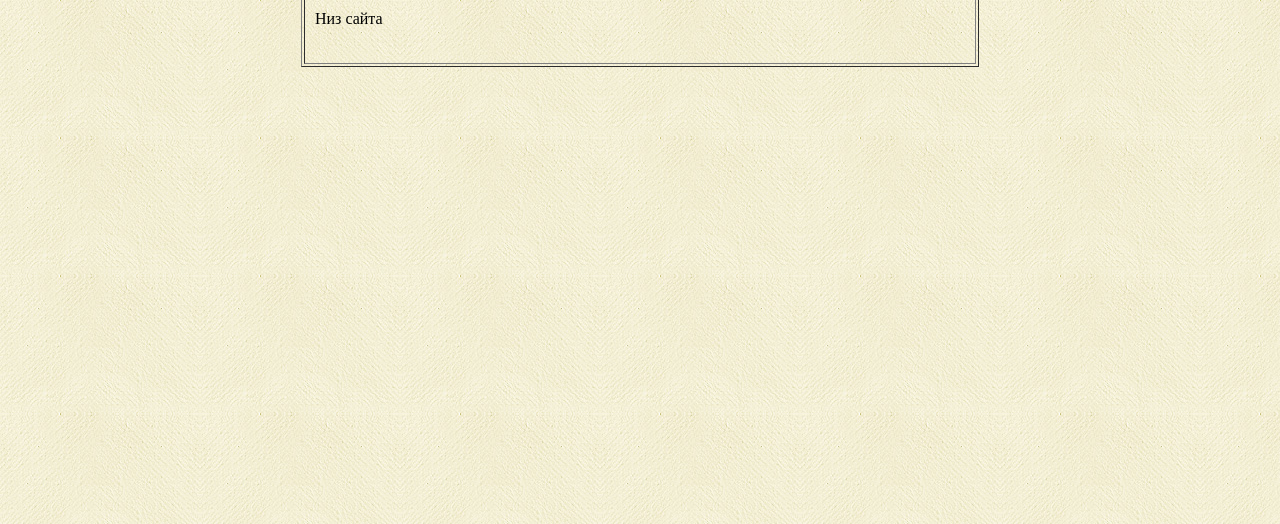
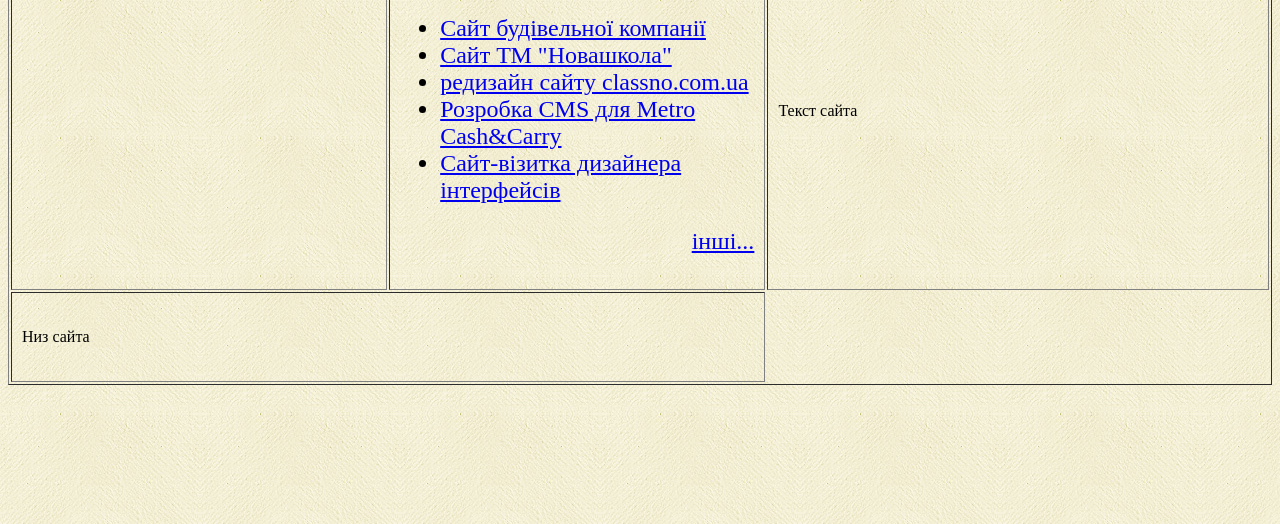
Before and after one commit to Oksana640/Oksana640.github.io, a plain HTML site: page index.html in a window 1280 px wide. Shown: the part 276-800 px from the top of the page. Drawn offline with Linux system fonts and the light colour scheme.

Commit message:
07 - Меню зліва

```diff
--- a/index.html
+++ b/index.html
@@ -23,13 +23,26 @@
 				</td>
             </tr>
             <tr>
-                <td width="30%" valign="top">Меню зліва</td>
+                <td width="30%" valign="top">
+				<td width="30%" valign="top">
+                <font size="5" color="navy"><h2>Новини</h2></font>
+                <font size="5">
+                <ul>
+                    <li><a href="#">Сайт будівельної компанії</a></li>
+                    <li><a href="#">Сайт ТМ "Новашкола"</a></li>
+                    <li><a href="#">редизайн сайту classno.com.ua</a></li>
+                    <li><a href="#">Розробка CMS для Metro Cash&Carry</a></li>
+                    <li><a href="#">Сайт-візитка дизайнера інтерфейсів</a></li>
+                    <p align="right"><a href="#">інші...</a></p>
+                </ul>
+                </font>
+                </td>
                 <td width="70%">Текст сайта</td>
             </tr>
             <tr>
                 <td colspan="2" valign="middle" height="90">Низ сайта</td>
             </tr>
-			<table>
+			</table>
 <!---------------------------------------------------------------------- -->
 </BODY>
 </HTML>
```
